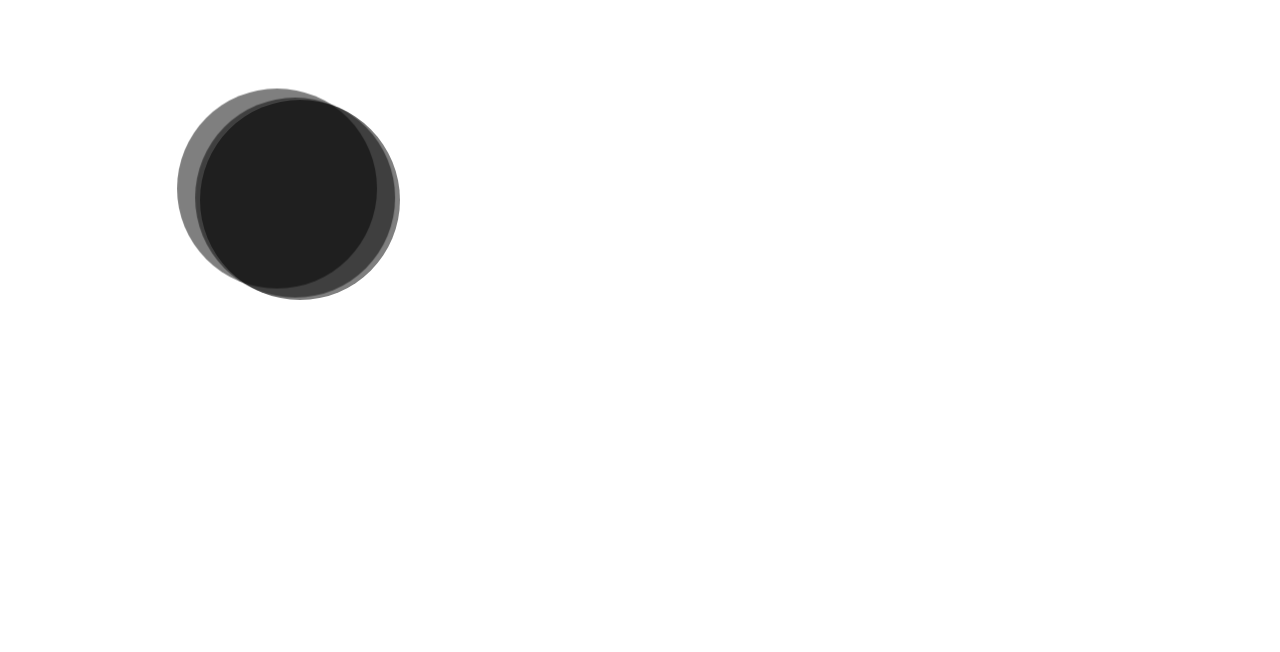
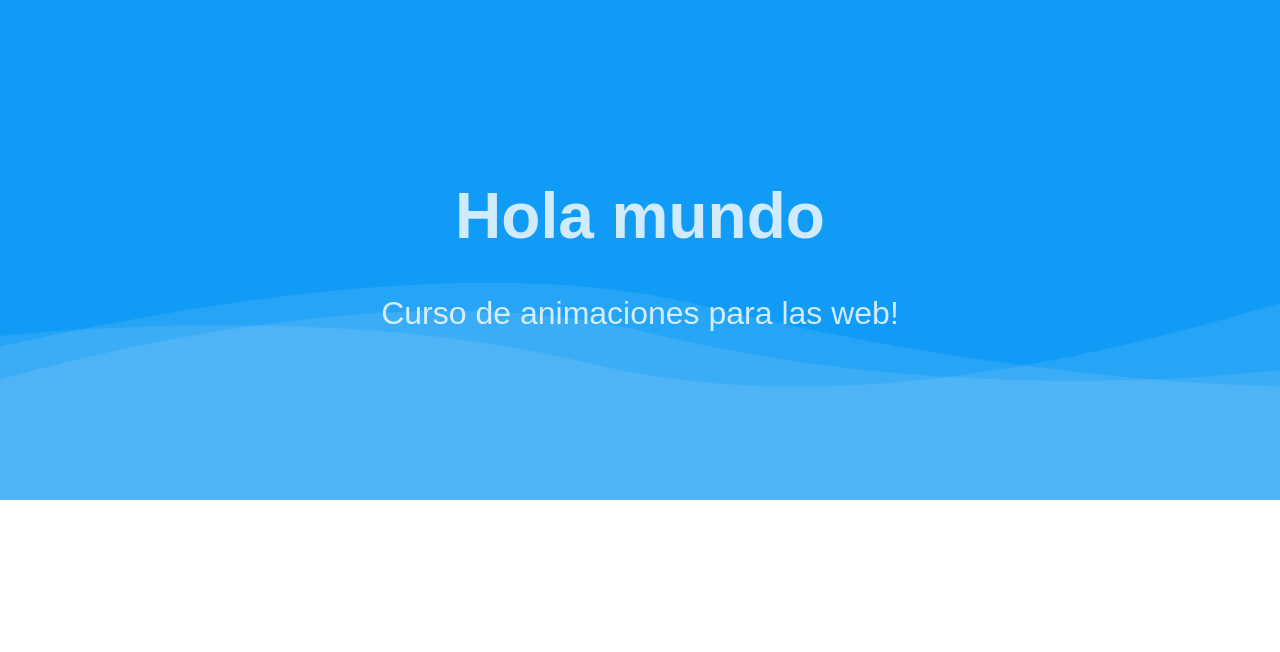
Before and after one commit to thirty33/AnimacionesParaWeb, a website: page olas/index.html in a window 1280 px wide. Drawn offline with Linux system fonts and the light colour scheme.

Commit message:
olas parte 2

```diff
--- a/olas/index.html
+++ b/olas/index.html
@@ -13,24 +13,64 @@
 
 		.container {
 			position: relative;
+			height: 500px;
+			background: #0f9bf6;
+			display: flex;
+			align-items: center;
+			justify-content: center;
+
+			/*elementos que se oculte cuando se salgan del container*/
 		}
 
-		.circulo {
-			width: 200px;
-			height: 200px;
-			border-radius: 50%;
-			background: rgba(0,0,0,.5);
-			position: absolute;
-
-			animation: 5s wave infinite alternate;
+		.content {
+			font-family: Arial;
+			text-align: center;
+			font-size: 2em;
+			color:rgba(255,255,255,.8);
 		}
 
-		.circulo.b {
-			animation-delay: 1s;
+		.waves {
+			position: absolute;
+			/*left: 0;
+			right: 0;
+			height: 200px;
+			bottom:0;*/
+
+			bottom:-135px;
+			height: 527px;
+			width: 100%;
+			overflow: hidden;
+
 		}
 
-		.circulo.c {
-			animation-delay: 2s;
+		.wave {
+			/*width: 100%;*/
+			/*height: 200px;*/
+			width: 2402px;
+			height: 427px;
+			/*border-radius: 50%;*/
+			/*background: rgba(0,0,0,.3);*/
+			background: url('images/olas.png') center bottom no-repeat;
+
+			position: absolute;
+			left:-180px;
+			bottom: 0;
+
+			animation: 5s wave ease-in-out infinite alternate;
+		}
+
+		.wave.a {
+			background-position: 0 -854px;
+		}
+
+		.wave.b {
+			background-position: 0 -427px;
+			animation-delay: .6s;
+		}
+
+		.wave.c {
+			background-position: 0 0;
+			animation-delay: 1.2s;
 
 		}
 
@@ -39,8 +79,13 @@
 				transform: translateX(0) translateY(0);
 			}
 
+			50%{
+
+				transform: translateX(-80px) translateY(30px);
+			}
+
 			100%{
-				transform: translateX(200px) translateY(100px);
+				transform: translateX(160px) translate);
 
 			}
 		}
@@ -49,9 +94,16 @@
 <body>
 
 	<div class="container">
-		<div class="circulo a"></div>
-		<div class="circulo b"></div>
-		<div class="circulo c"></div>
+		<div class="content">
+			<h1>Hola mundo</h1>
+			<p>Curso de animaciones para las web!</p>
+		</div>
+		<div class="waves">
+
+			<div class="wave a"></div>
+			<div class="wave b"></div>
+			<div class="wave c"></div>
+		</div>
 	</div>
 
 </body>
```
Also changed, not shown: olas/images/olas.png (added).
